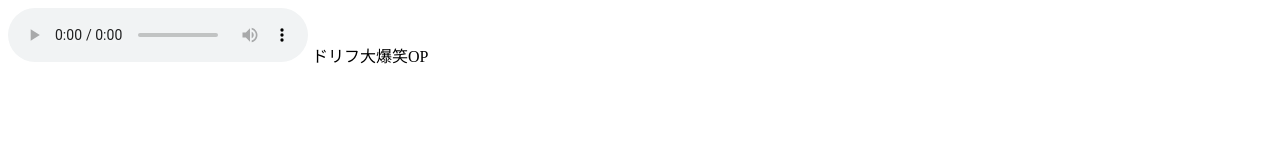
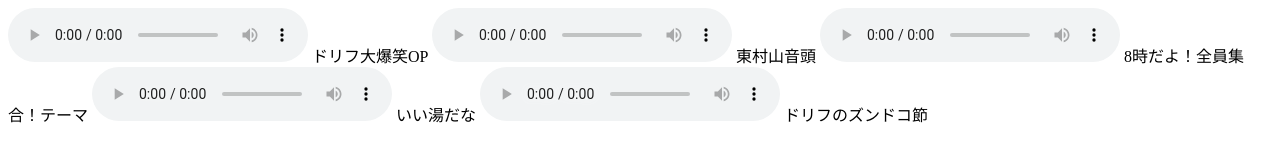
Before and after one commit to tanukichi5000/tanukichi-s-music, a plain HTML site: page index.html in a window 1280 px wide. Drawn offline with Linux system fonts and the light colour scheme.

Commit message:
Update index.html

```diff
--- a/index.html
+++ b/index.html
@@ -3,3 +3,19 @@
 音声を再生するには、audioタグをサポートしたブラウザが必要です。
 </audio>
 ドリフ大爆笑OP
+<audio src="https://github.com/tanukichi5000/tanukichi-s-music/blob/master/東村山音頭.mp3?raw=true" controls="controls">
+音声を再生するには、audioタグをサポートしたブラウザが必要です。
+</audio>
+東村山音頭
+<audio src="https://github.com/tanukichi5000/tanukichi-s-music/blob/master/8時だよ%E3%80%82全員集合！テーマ.mp3?raw=true" controls="controls">
+音声を再生するには、audioタグをサポートしたブラウザが必要です。
+</audio>
+8時だよ！全員集合！テーマ
+<audio src="https://github.com/tanukichi5000/tanukichi-s-music/blob/master/いい湯だな.mp3?raw=true" controls="controls">
+音声を再生するには、audioタグをサポートしたブラウザが必要です。
+</audio>
+いい湯だな
+<audio src="https://github.com/tanukichi5000/tanukichi-s-music/blob/master/ドリフのズンドコ節.mp3?raw=true" controls="controls">
+音声を再生するには、audioタグをサポートしたブラウザが必要です。
+</audio>
+ドリフのズンドコ節
```
